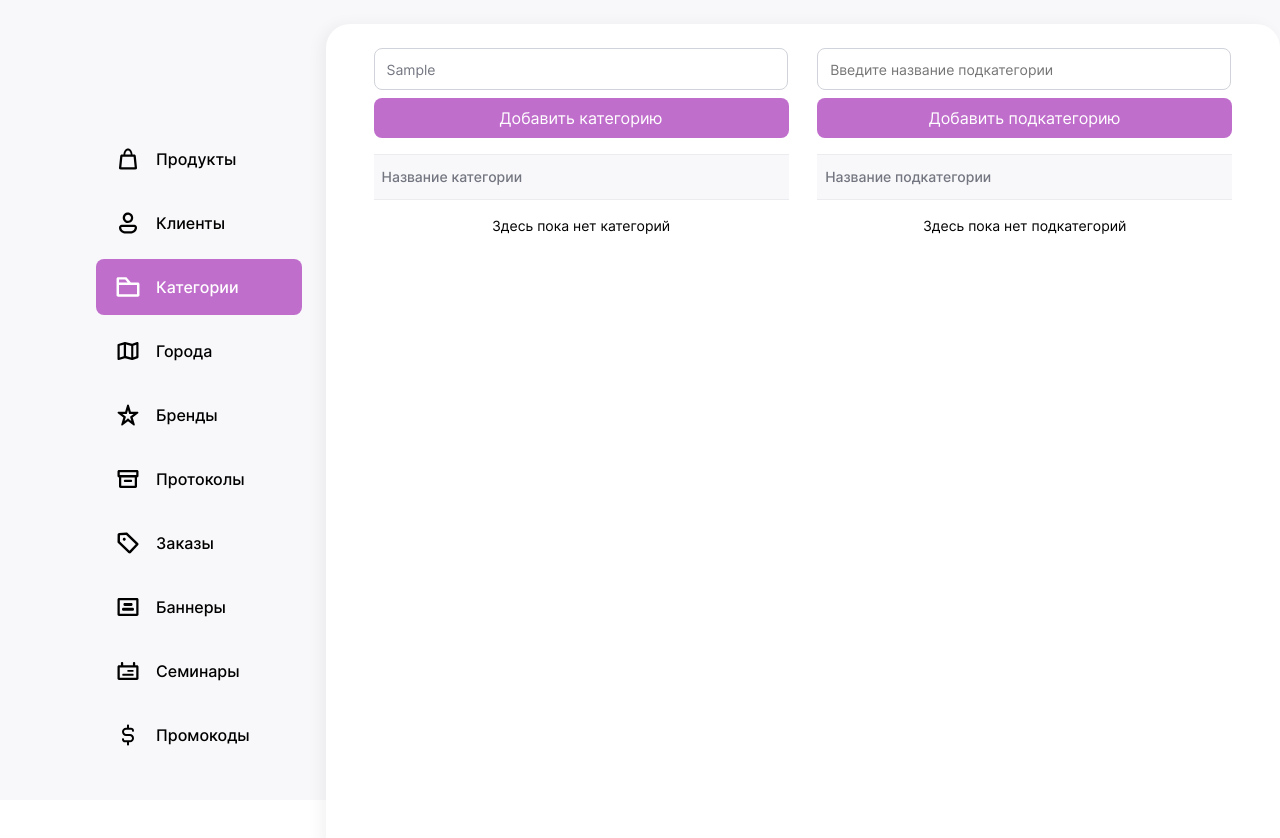
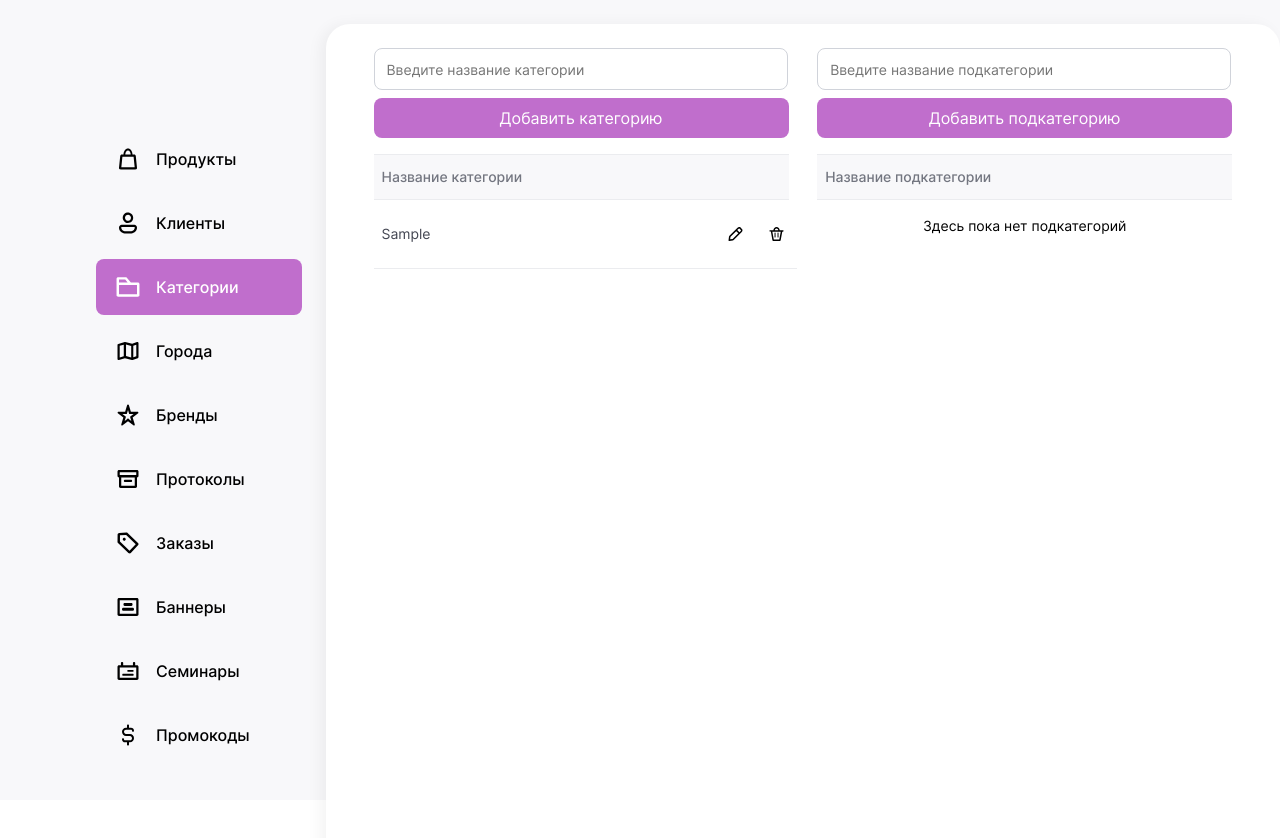
Before and after one commit to DmitriyTerementsev/ITRUM-React-Project, a React (Create React App) app: page /categories in a window 1280 px wide. Both pictures are taken after typing "Sample" into the empty fields and a click on the button "Добавить категорию". Shown: the top 838 px of the page. Built offline with nearby package versions, Linux system fonts and the light colour scheme.

Commit message:
edit item

```diff
--- a/package.json
+++ b/package.json
@@ -10,6 +10,7 @@
     "node-sass": "^9.0.0",
     "react": "^18.2.0",
     "react-dom": "^18.2.0",
+    "react-hook-form": "^7.48.2",
     "react-router-dom": "^6.20.0",
     "react-scripts": "^5.0.1",
     "sass": "^1.69.5",
--- a/src/components/Categories/Categories.tsx
+++ b/src/components/Categories/Categories.tsx
@@ -9,22 +9,41 @@ function Categories() {
   const [isActiveSubCat, setIsActiveSubCat] = useState(false);
   const [inputValueCat, setInputValueCat] = useState('');
   const [inputValueSubCat, setInputValueSubCat] = useState('');
-  const [value, setValue] = useState('');
+  const [buttonTextCat, setButtonTextCat] = useState('Добавить категорию');
+  const [buttonTextSubCat, setButtonTextSubCat] = useState(
+    'Добавить подкатегорию'
+  );
 
   function addCategories() {
+    if (
+      inputValueCat !== '' &&
+      buttonTextCat === 'Добавить категорию'
+    ) {
       categoriesList.push({
         categoriesName: inputValueCat,
         id: categoriesList.length + 1,
       });
-    //setValue('');
+      setInputValueCat('');
+    } else {
+      console.log(inputValueCat)
+      setInputValueCat('');
+      setButtonTextCat('Добавить категорию')
+    }
   }
 
   function addSubCategories() {
+    if (inputValueSubCat !== '' &&
+    buttonTextSubCat === 'Добавить подкатегорию') {
       subCategoriesList.push({
         categoriesName: inputValueSubCat,
         id: subCategoriesList.length + 1,
       });
-    //setValue('');
+      setInputValueSubCat('');
+    } else {
+      console.log(inputValueSubCat)
+      setInputValueCat('');
+      setButtonTextSubCat('Добавить подкатегорию')
+    }
   }
 
   useEffect(() => {
@@ -37,6 +56,11 @@ function Categories() {
       : setIsActiveSubCat(false);
   }, [subCategoriesList.length]);
 
+  function editCategoriesItem(categoriesName: string) {
+    setButtonTextCat('Сохранить изменения');
+    setInputValueCat(categoriesName);
+  }
+
   return (
     <section className={styles.categories}>
       <div className={styles.categories__elements}>
@@ -45,6 +69,7 @@ function Categories() {
             type='text'
             className={styles.categories__input}
             placeholder='Введите название категории'
+            value={inputValueCat}
             onChange={(e: any) => setInputValueCat(e.target.value)}
           />
           <button
@@ -52,7 +77,7 @@ function Categories() {
             className={styles.categories__button}
             onClick={addCategories}
           >
-            Добавить категорию
+            {buttonTextCat}
           </button>
           <ul className={styles.categories__items}>
             <p className={styles.categories__description}>Название категории</p>
@@ -72,6 +97,7 @@ function Categories() {
                 key={id}
                 categoriesName={categoriesName}
                 styles={styles}
+                editCategoriesItem={() => editCategoriesItem(categoriesName)}
               />
             ))}
           </ul>
@@ -81,6 +107,7 @@ function Categories() {
             type='text'
             className={styles.categories__input}
             placeholder='Введите название подкатегории'
+            value={inputValueSubCat}
             onChange={(e: any) => setInputValueSubCat(e.target.value)}
           />
           <button
@@ -88,7 +115,7 @@ function Categories() {
             className={styles.categories__button}
             onClick={addSubCategories}
           >
-            Добавить подкатегорию
+            {buttonTextSubCat}
           </button>
           <ul className={styles.categories__items}>
             <p className={styles.categories__description}>
@@ -110,6 +137,7 @@ function Categories() {
                 key={id}
                 categoriesName={categoriesName}
                 styles={styles}
+                editCategoriesItem={() => editCategoriesItem(categoriesName)}
               />
             ))}
           </ul>
--- a/src/components/CategoriesItem/CategoriesItem.tsx
+++ b/src/components/CategoriesItem/CategoriesItem.tsx
@@ -3,24 +3,31 @@ import { ReactComponent as EditButton } from '../../images/editButton.svg';
 import { ReactComponent as TrashButton } from '../../images/trashButton.svg';
 
 interface Props {
-  categoriesName: string
+  categoriesName: string;
   styles: any;
+  editCategoriesItem: () => void;
 }
 
-function CategoriesItem({ categoriesName, styles }: Props) {
+function CategoriesItem({ categoriesName, styles, editCategoriesItem }: Props) {
   return (
     <li className={styles.categories__item}>
       <p className={styles.categories__name}>{categoriesName}</p>
       <div className={styles.categories__buttons}>
         <button
           type='button'
-          className={styles.categories__button + ' ' + styles.categories__button_icon}
+          className={
+            styles.categories__button + ' ' + styles.categories__button_icon
+          }
+          onClick={() => editCategoriesItem()}
         >
           <EditButton className={styles.categories__edit} />
         </button>
         <button
           type='button'
-          className={styles.categories__button + ' ' + styles.categories__button_icon}
+          className={
+            styles.categories__button + ' ' + styles.categories__button_icon
+          }
+          onClick={() => console.log('yes')}
         >
           <TrashButton className={styles.categories__edit} />
         </button>
--- a/src/components/Products/Products.tsx
+++ b/src/components/Products/Products.tsx
@@ -152,6 +152,12 @@ function Products({ styles }) {
     setAllPages(Math.ceil(products.length / showPages));
   }, [products.length, showPages]);
 
+  useEffect(() => {
+    if (currentPage === allPages) {
+      setCurrentPage(allPages - 1);
+    }
+  }, [allPages]);
+
   return (
     <ItemsDescription.Provider value={description}>
       <ShowItemsValue.Provider value={showPages}>
```
Also changed, not shown: 1 other file (tests, documents, lock files or other folders). Lines whose indentation alone changed are shown as unchanged.
